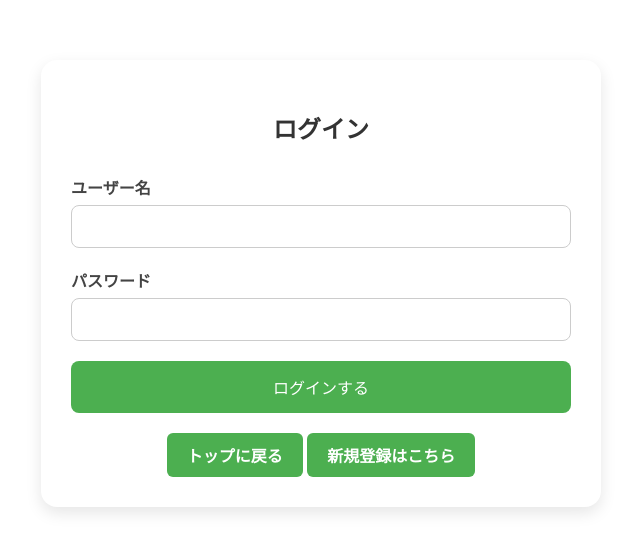
After one commit to fukumaamazon/first20250421, a Flask app: page /login in a window 1280 px wide. The commit adds this page. Shown: the top 552 px of the page, without its empty margins (319-959 px from the left). Run offline with Flask 3, Linux system fonts and the light colour scheme.

Commit message:
ログインボタンとパスワード欄の調整完了

```diff
--- a/app.py
+++ b/app.py
@@ -1,4 +1,5 @@
-from flask import Flask, render_template, request, redirect, flash, url_for
+# from flask import Flask, render_template, request, redirect, flash, url_for
+from flask import Flask, render_template, request, redirect, flash, url_for, session
 import sqlite3
 import os
 
@@ -252,6 +253,37 @@ def register():
     conn.close()
     return render_template('register.html')
 
+# ===== ユーザーログイン処理 =====
+@app.route('/login', methods=['GET', 'POST'])
+def login():
+    if request.method == 'POST':
+        username = request.form['username']
+        password = request.form['password']
+
+        conn = sqlite3.connect(DB_PATH)
+        c = conn.cursor()
+        c.execute("SELECT id, password_hash FROM users WHERE username = ?", (username,))
+        user = c.fetchone()
+        conn.close()
+
+        if user and check_password_hash(user[1], password):
+            session['user_id'] = user[0]
+            session['username'] = username
+            flash("ログインに成功しました。", "success")
+            return redirect(url_for('index'))
+        else:
+            flash("ユーザー名またはパスワードが違います。", "danger")
+            return redirect(url_for('login'))
+
+    return render_template('login.html')
+
+# ===== ログアウト処理 =====
+@app.route('/logout')
+def logout():
+    session.clear()
+    flash("ログアウトしました。", "info")
+    return redirect(url_for('login'))
+
 
 # コードを追加するときはここから上へ
 # ===== アプリ起動 =====
--- a/static/style.css
+++ b/static/style.css
@@ -28,7 +28,7 @@ body {
     color: #444;
   }
 
-  input[type="text"],
+  /* input[type="text"],
   input[type="number"] {
     width: 100%;
     padding: 12px;
@@ -38,7 +38,21 @@ body {
     font-size: 15px;
     box-sizing: border-box;
     transition: border-color 0.2s;
-  }
+  } */
+
+input[type="text"],
+input[type="number"],
+input[type="password"] {
+  width: 100%;
+  padding: 12px;
+  border: 1px solid #ccc;
+  border-radius: 8px;
+  margin-bottom: 20px;  /* 👈 これがボタンとの隙間になる */
+  font-size: 15px;
+  box-sizing: border-box;
+  transition: border-color 0.2s;
+}
+
 
   input:focus {
     border-color: #4CAF50;
--- /dev/null
+++ b/templates/login.html
@@ -0,0 +1,36 @@
+<!DOCTYPE html>
+<html lang="ja">
+<head>
+  <meta charset="UTF-8">
+  <title>ログイン</title>
+  <link rel="stylesheet" href="{{ url_for('static', filename='style.css') }}">
+</head>
+<body>
+  <div class="container">
+    <h2>ログイン</h2>
+
+    {% with messages = get_flashed_messages(with_categories=true) %}
+      {% if messages %}
+        {% for category, message in messages %}
+          <div class="alert alert-{{ category }}">{{ message }}</div>
+        {% endfor %}
+      {% endif %}
+    {% endwith %}
+
+    <form method="POST">
+      <label for="username">ユーザー名</label>
+      <input type="text" id="username" name="username" required>
+
+      <label for="password">パスワード</label>
+      <input type="password" id="password" name="password" required>
+
+      <button type="submit">ログインする</button>
+    </form>
+
+    <div class="button-container">
+      <a href="{{ url_for('index') }}" class="btn-link">トップに戻る</a>
+      <a href="{{ url_for('register') }}" class="btn-link">新規登録はこちら</a>
+    </div>
+  </div>
+</body>
+</html>
```
Also changed, not shown: 1 other file.
